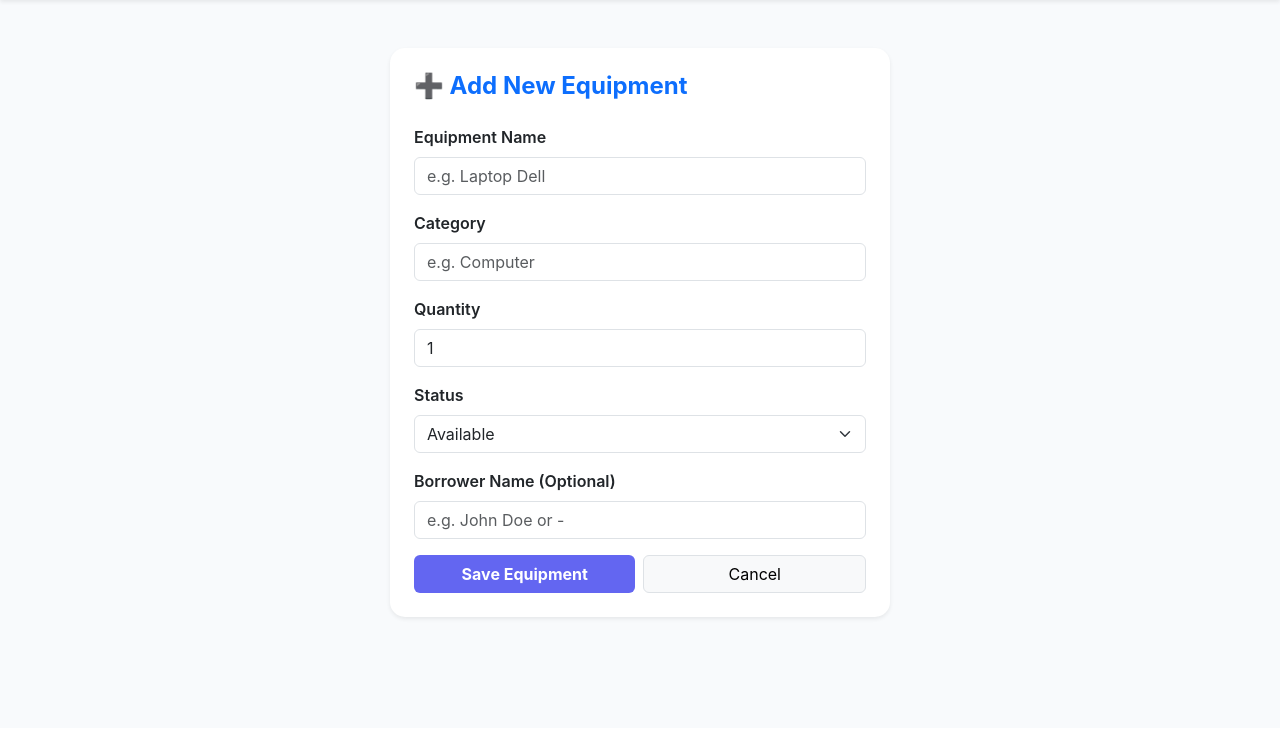
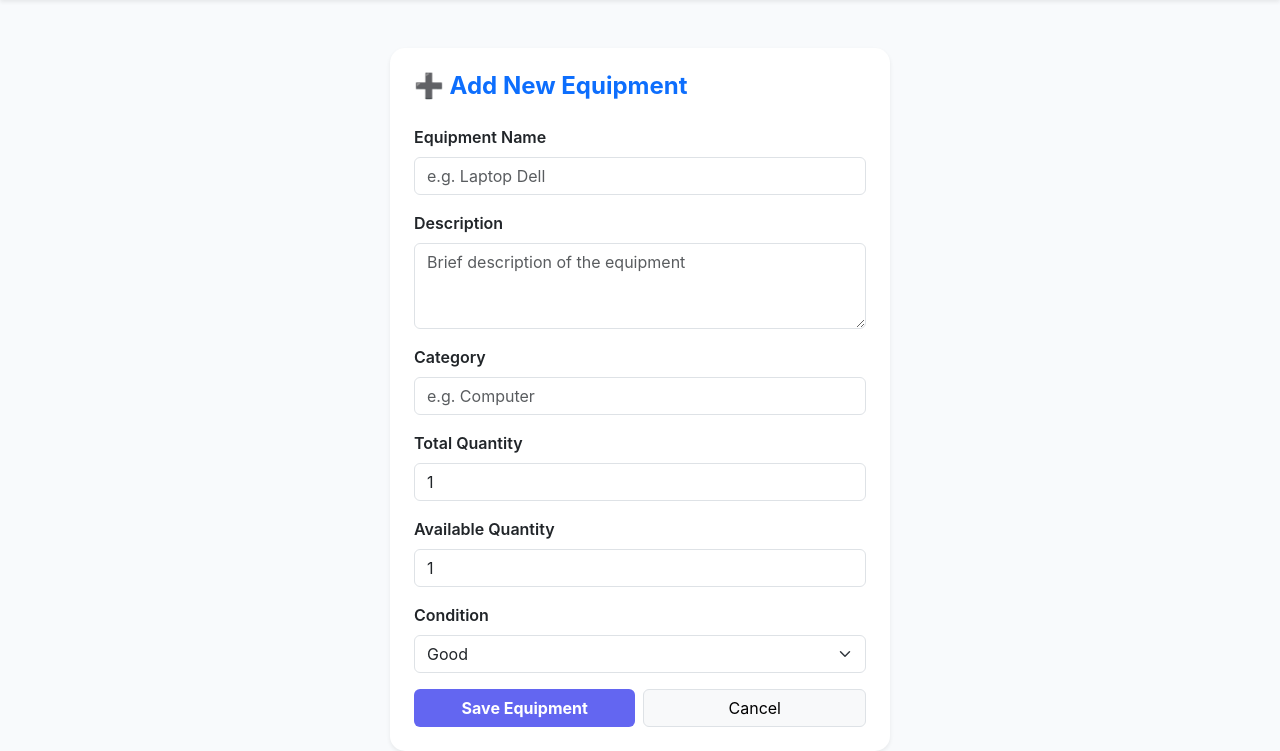
Before and after one commit to NathanielMorcilla/equipment-borrowing-system, a PHP site: page /create.php in a window 1280 px wide. Shown: the part 72-823 px from the top of the page. Before the commit the page ends 692 px from the top, so only its background shows below. Run offline with PHP 8.4, Linux system fonts and the light colour scheme; the visitor is signed in with stand-in values (Sample User, id 1).

Commit message:
Fix create.php to match database schema

```diff
--- a/create.php
+++ b/create.php
@@ -4,14 +4,15 @@ include 'config.php';
 if (!isset($_SESSION['user'])) { header("Location: login.php"); exit(); }
 
 if (isset($_POST['submit'])) {
-    $item_name = $_POST['item_name'];
-    $category  = $_POST['category'];
-    $quantity  = $_POST['quantity'];
-    $status    = $_POST['status'];
-    $borrower  = $_POST['borrower'];
+    $name = $_POST['name'];
+    $description = $_POST['description'];
+    $category = $_POST['category'];
+    $quantity = $_POST['quantity'];
+    $available = $_POST['available'];
+    $condition = $_POST['condition'];
 
-    $sql = "INSERT INTO equipment (item_name, category, quantity, status, borrower)
-            VALUES ('$item_name', '$category', '$quantity', '$status', '$borrower')";
+    $sql = "INSERT INTO equipment (name, description, category, quantity, available, `condition`)
+            VALUES ('$name', '$description', '$category', '$quantity', '$available', '$condition')";
 
     if (mysqli_query($conn, $sql)) {
         header("Location: index.php");
@@ -29,27 +30,31 @@ include 'includes/header.php';
         <form method="POST">
             <div class="mb-3">
                 <label class="form-label fw-semibold">Equipment Name</label>
-                <input type="text" name="item_name" class="form-control" placeholder="e.g. Laptop Dell" required>
+                <input type="text" name="name" class="form-control" placeholder="e.g. Laptop Dell" required>
+            </div>
+            <div class="mb-3">
+                <label class="form-label fw-semibold">Description</label>
+                <textarea name="description" class="form-control" rows="3" placeholder="Brief description of the equipment"></textarea>
             </div>
             <div class="mb-3">
                 <label class="form-label fw-semibold">Category</label>
                 <input type="text" name="category" class="form-control" placeholder="e.g. Computer" required>
             </div>
             <div class="mb-3">
-                <label class="form-label fw-semibold">Quantity</label>
+                <label class="form-label fw-semibold">Total Quantity</label>
                 <input type="number" name="quantity" class="form-control" value="1" required>
             </div>
             <div class="mb-3">
-                <label class="form-label fw-semibold">Status</label>
-                <select name="status" class="form-select">
-                    <option value="Available">Available</option>
-                    <option value="Borrowed">Borrowed</option>
-                    <option value="Maintenance">Maintenance</option>
-                </select>
+                <label class="form-label fw-semibold">Available Quantity</label>
+                <input type="number" name="available" class="form-control" value="1" required>
             </div>
             <div class="mb-3">
-                <label class="form-label fw-semibold">Borrower Name (Optional)</label>
-                <input type="text" name="borrower" class="form-control" placeholder="e.g. John Doe or -">
+                <label class="form-label fw-semibold">Condition</label>
+                <select name="condition" class="form-select">
+                    <option value="good">Good</option>
+                    <option value="fair">Fair</option>
+                    <option value="poor">Poor</option>
+                </select>
             </div>
             <div class="d-flex gap-2">
                 <button type="submit" name="submit" class="btn btn-primary w-100 fw-bold">Save Equipment</button>
```
